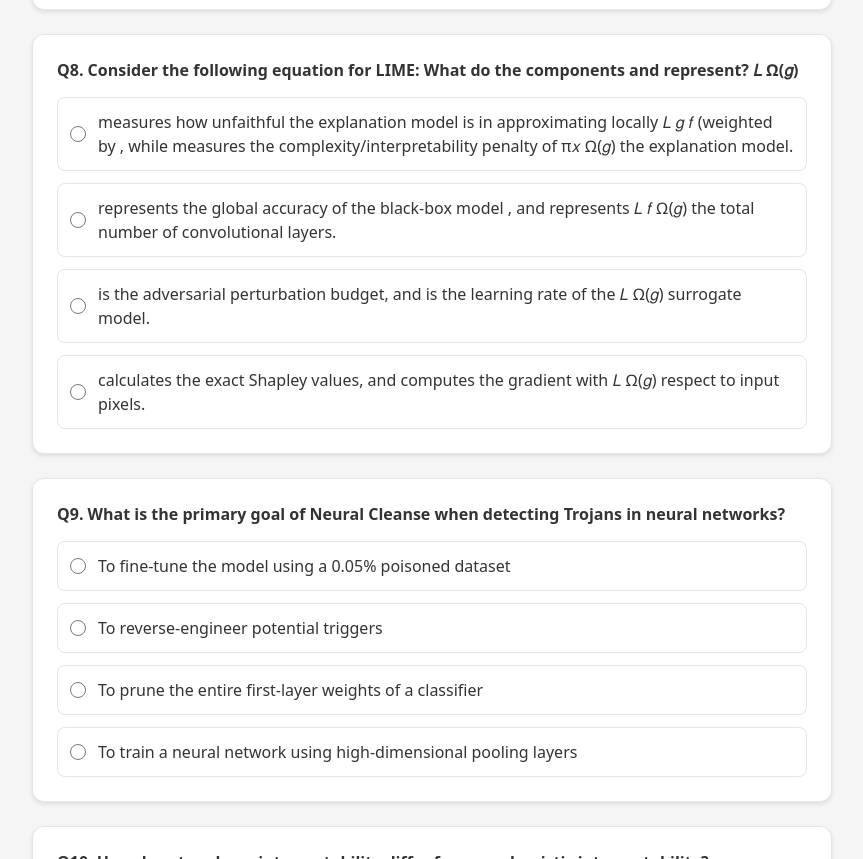
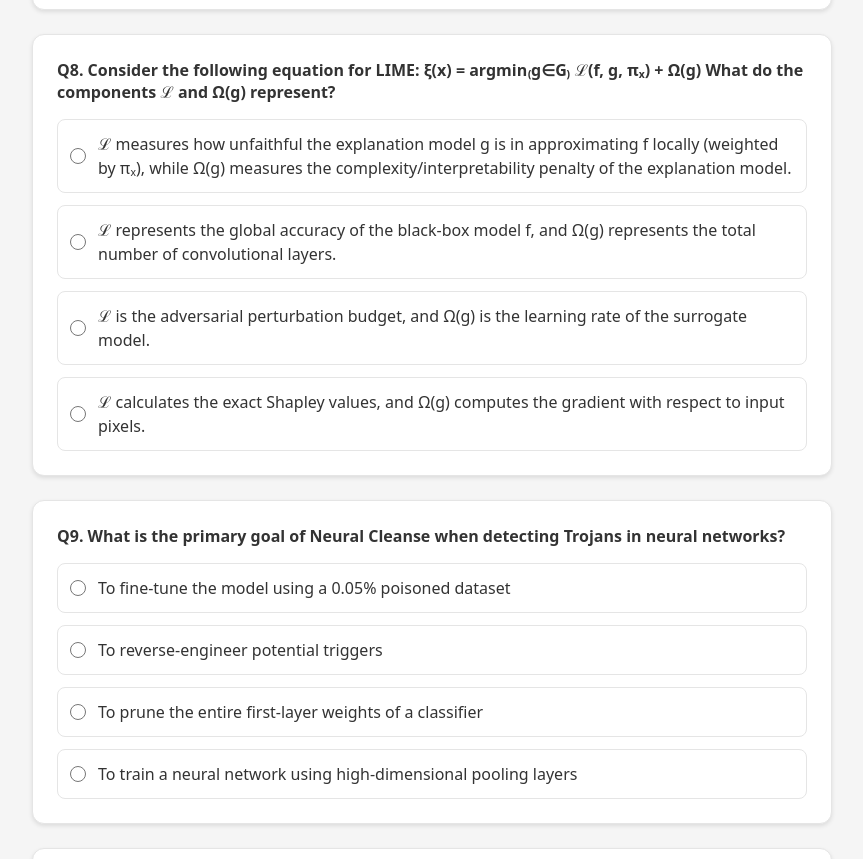
Before and after one commit to FakeNobita/RSP-WEEK-8, a plain HTML site: page index.html in a window 1280 px wide. Shown: the part 2575-3434 px from the top of the page, without its empty margins (208-1071 px from the left). Drawn offline with Linux system fonts and the light colour scheme.

Commit message:
Revise LIME question and explanations in index.html
Updated question and options for LIME components in index.html.

```diff
--- a/index.html
+++ b/index.html
@@ -292,18 +292,30 @@ const questions = [
     "explanation": "Interpretability - II [20:32-21:23] - Public datasets and model sharing libraries are some examples of attack vectors.",
     "type": "multi"
   },
+  // {
+  //   "id": 8,
+  //   "question": "Consider the following equation for LIME: What do the components and represent? 𝐿 Ω(𝑔)",
+  //   "options": [
+  //     "measures how unfaithful the explanation model is in approximating locally 𝐿 𝑔 𝑓 (weighted by , while measures the complexity/interpretability penalty of π𝑥 Ω(𝑔) the explanation model.",
+  //     "represents the global accuracy of the black-box model , and represents 𝐿 𝑓 Ω(𝑔) the total number of convolutional layers.",
+  //     "is the adversarial perturbation budget, and is the learning rate of the 𝐿 Ω(𝑔) surrogate model.",
+  //     "calculates the exact Shapley values, and computes the gradient with 𝐿 Ω(𝑔) respect to input pixels."
+  //   ],
+  //   "correctAnswer": 0,
+  //   "explanation": "Interpretability - I [32:03-34:57] - In LIME's objective function, quantifies 𝐿 how poorly the simple explanation model approximates the complex black-box model 𝑔 within the local neighborhood defined by , while penalizes model complexity to 𝑓 π𝑥 Ω(𝑔) ensure the resulting explanation remains simple and interpretable for humans.",
+  //   "type": "single"
+  // }
   {
     "id": 8,
-    "question": "Consider the following equation for LIME: What do the components and represent? 𝐿 Ω(𝑔)",
+    "question": "Consider the following equation for LIME:\nξ(x) = argmin₍g∈G₎ ℒ(f, g, πₓ) + Ω(g)\n\nWhat do the components ℒ and Ω(g) represent?",
     "options": [
-      "measures how unfaithful the explanation model is in approximating locally 𝐿 𝑔 𝑓 (weighted by , while measures the complexity/interpretability penalty of π𝑥 Ω(𝑔) the explanation model.",
-      "represents the global accuracy of the black-box model , and represents 𝐿 𝑓 Ω(𝑔) the total number of convolutional layers.",
-      "is the adversarial perturbation budget, and is the learning rate of the 𝐿 Ω(𝑔) surrogate model.",
-      "calculates the exact Shapley values, and computes the gradient with 𝐿 Ω(𝑔) respect to input pixels."
+        "ℒ measures how unfaithful the explanation model g is in approximating f locally (weighted by πₓ), while Ω(g) measures the complexity/interpretability penalty of the explanation model.",
+        "ℒ represents the global accuracy of the black-box model f, and Ω(g) represents the total number of convolutional layers.",
+        "ℒ is the adversarial perturbation budget, and Ω(g) is the learning rate of the surrogate model.",
+        "ℒ calculates the exact Shapley values, and Ω(g) computes the gradient with respect to input pixels."
     ],
     "correctAnswer": 0,
-    "explanation": "Interpretability - I [32:03-34:57] - In LIME's objective function, quantifies 𝐿 how poorly the simple explanation model approximates the complex black-box model 𝑔 within the local neighborhood defined by , while penalizes model complexity to 𝑓 π𝑥 Ω(𝑔) ensure the resulting explanation remains simple and interpretable for humans.",
-    "type": "single"
+    "explanation": "A) ℒ measures how unfaithful the explanation model g is in approximating f locally (weighted by πₓ), while Ω(g) measures the complexity/interpretability penalty of the explanation model."
   },
   {
     "id": 9,
```
